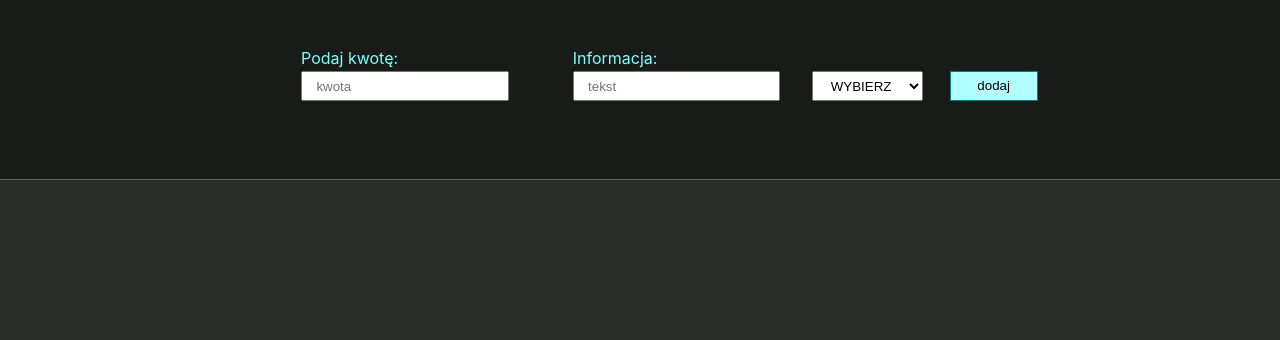
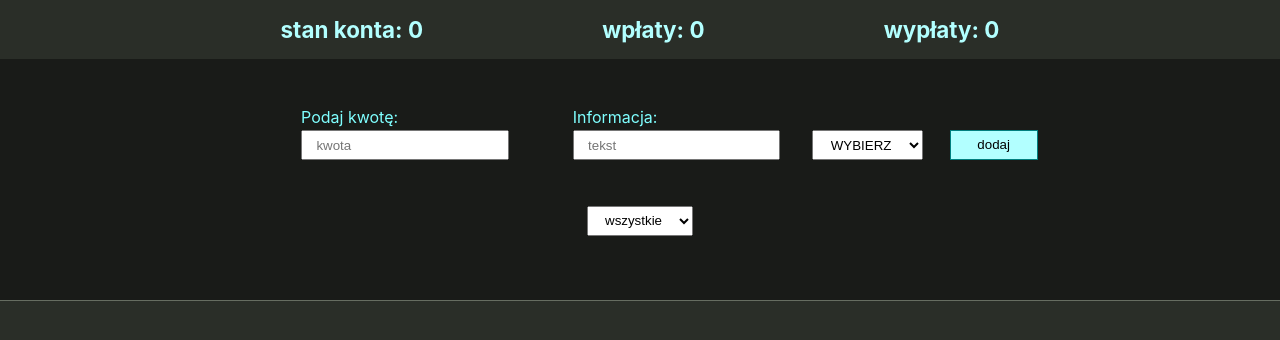
Before and after one commit to Scorpion19702022/MentorReact_004, a React (Create React App) app: page / in a window 1280 px wide. Shown: the top 340 px of the page. Built offline with nearby package versions, Linux system fonts and the light colour scheme.

Commit message:
next lesson

```diff
--- a/package.json
+++ b/package.json
@@ -9,6 +9,7 @@
     "react": "^18.2.0",
     "react-dom": "^18.2.0",
     "react-scripts": "5.0.1",
+    "uuid": "^9.0.1",
     "web-vitals": "^2.1.4"
   },
   "scripts": {
--- a/src/App.css
+++ b/src/App.css
@@ -19,6 +19,19 @@
 	flex-direction: column;
 	align-items: center;
 	background-color: #2a2e28;
+}
+
+.box-info {
+	width: 100%;
+	display: flex;
+	justify-content: center;
+	padding: 1em;
+}
+
+.heading-info {
+	font-size: 1.4em;
+	margin: 0em 4em;
+	color: #b2ffff;
 }
 
 .wrapper {
@@ -66,6 +79,10 @@ select {
 	align-self: flex-end;
 }
 
+.box-select {
+	margin: 1em 0em;
+}
+
 .btn-add {
 	width: 100%;
 	padding: 0.5em 1em;
@@ -92,6 +109,7 @@ select {
 	width: 260px;
 	min-height: 200px;
 	display: flex;
+	flex-direction: column;
 	align-items: center;
 	justify-content: center;
 	background-color: #286600;
@@ -103,6 +121,7 @@ select {
 	width: 260px;
 	min-height: 200px;
 	display: flex;
+	flex-direction: column;
 	align-items: center;
 	justify-content: center;
 	background-color: #006666;
@@ -151,3 +170,15 @@ span {
 	top: 60%;
 	color: #e50700;
 }
+
+.btn-bin {
+	background: none;
+	border: none;
+	cursor: pointer;
+	padding: 1em;
+}
+
+img {
+	width: 30px;
+	align-self: flex-end;
+}
--- a/src/App.js
+++ b/src/App.js
@@ -1,4 +1,4 @@
-import React, { useState } from 'react'
+import React, { useEffect, useState } from 'react'
 import './App.css'
 
 import Inputs from './Components/Inputs'
@@ -7,19 +7,74 @@ import Transactions from './Components/Transactions'
 const App = () => {
 	const [transaction, setTransaction] = useState([])
 
-	console.log(transaction.length)
+	const [count, setCount] = useState({
+		earnings: 0,
+		influence: 0,
+		savings: 0,
+	})
+
+	const [typeTransaction, setTypeTransaction] = useState('all')
+
+	const handleChangeTypeTransaction = type => {
+		setTypeTransaction(type)
+	}
+
+	console.log(typeTransaction)
 
 	const handleNewAddTransaction = newTransaction => {
 		setTransaction([...transaction, newTransaction])
 		if (transaction.length >= 18) {
 			setTransaction([...transaction])
 		}
+
+		if (newTransaction.type === 'influence') {
+			setCount(prevState => {
+				return { ...prevState, earnings: prevState.earnings + Number(newTransaction.amount) }
+			})
+		} else if (newTransaction.type === 'paycheck') {
+			setCount(prevState => {
+				return { ...prevState, influence: prevState.influence + Number(newTransaction.amount) }
+			})
+		}
+	}
+
+	useEffect(() => {
+		setCount(prevState => {
+			return { ...prevState, savings: prevState.earnings - prevState.influence }
+		})
+	}, [count.earnings, count.influence])
+
+	const handleDeleteTransation = trans => {
+		const newTransaction = transaction.filter(item => item.id !== trans.id)
+
+		setTransaction(newTransaction)
+
+		if (trans.type === 'influence') {
+			setCount(prevState => {
+				return { ...prevState, earnings: prevState.earnings - Number(trans.amount) }
+			})
+		} else if (trans.type === 'paycheck') {
+			setCount(prevState => {
+				return { ...prevState, influence: prevState.influence - Number(trans.amount) }
+			})
+		}
+		console.log(count)
+		console.log(trans)
 	}
 
 	return (
 		<div className='App'>
-			<Inputs click={handleNewAddTransaction} translationLength={transaction.length} />
-			<Transactions transaction={transaction} />
+			<div className='box-info'>
+				<h1 className='heading-info'>stan konta: {count.savings}</h1>
+				<h1 className='heading-info'>wpłaty: {count.earnings} </h1>
+				<h1 className='heading-info'>wypłaty: {count.influence}</h1>
+			</div>
+			<Inputs
+				click={handleNewAddTransaction}
+				translationLength={transaction.length}
+				changeTypeTransaction={handleChangeTypeTransaction}
+			/>
+			<Transactions transaction={transaction} deleteTransaction={handleDeleteTransation} />
 		</div>
 	)
 }
--- a/src/Components/Inputs.js
+++ b/src/Components/Inputs.js
@@ -1,4 +1,7 @@
 import React, { useState } from 'react'
+import { v4 as uuidv4 } from 'uuid'
+
+import SelectTransaction from './SelectTransaction'
 
 const Inputs = props => {
 	const [inputValue, setInputValue] = useState({
@@ -67,11 +70,12 @@ const Inputs = props => {
 		}
 
 		const newTransaction = {
+			id: uuidv4(),
 			amount: inputValue.amount,
 			title: inputValue.title,
 			type: select,
 		}
-		// console.log(newTransaction)
+		console.log(newTransaction)
 		props.click(newTransaction)
 
 		handleCleanContent()
@@ -139,6 +143,7 @@ const Inputs = props => {
 				<p className={textError.errorAll ? 'all-error' : null}>{textError.errorAll ? textError.errorAll : ''}</p>
 				<p className='all-error'>{props.translationLength >= 18 ? 'więcej transakcji nie możesz dodać' : null}</p>
 			</div>
+			<SelectTransaction changeTypeTransaction={props.changeTypeTransaction} />
 		</div>
 	)
 }
--- /dev/null
+++ b/src/Components/SelectTransaction.js
@@ -0,0 +1,22 @@
+import React, { useState } from 'react'
+
+const SelectTransaction = ({ changeTypeTransaction }) => {
+	const [selectTransation, setSelectTransation] = useState('all')
+
+	const handleSelectTransaction = e => {
+		setSelectTransation(e.target.value)
+		changeTypeTransaction(selectTransation)
+	}
+
+	return (
+		<div className='box-select'>
+			<select value={selectTransation} onChange={handleSelectTransaction}>
+				<option value='all'>wszystkie</option>
+				<option value='in'>wpłaty</option>
+				<option value='out'>wypłaty</option>
+			</select>
+		</div>
+	)
+}
+
+export default SelectTransaction
--- a/src/Components/Transactions.js
+++ b/src/Components/Transactions.js
@@ -1,6 +1,8 @@
 import React from 'react'
 
-const Transactions = ({ transaction }) => {
+import Bin from '../assets/bin.png'
+
+const Transactions = ({ transaction, deleteTransaction }) => {
 	const transactionsInfo = transaction.map((item, index) => {
 		return (
 			<div className={item.type === 'influence' ? 'bgc-green' : 'bgc-blue'} key={index}>
@@ -17,6 +19,9 @@ const Transactions = ({ transaction }) => {
 						<span>{item.type === 'influence' ? 'wpłata' : 'wypłata'}</span>
 					</li>
 				</ul>
+				<button className='btn-bin' onClick={() => deleteTransaction(item)}>
+					<img src={Bin} alt='' />
+				</button>
 			</div>
 		)
 	})
```
Also changed, not shown: src/assets/bin.png (added), 1 other file (tests, documents, lock files or other folders).
